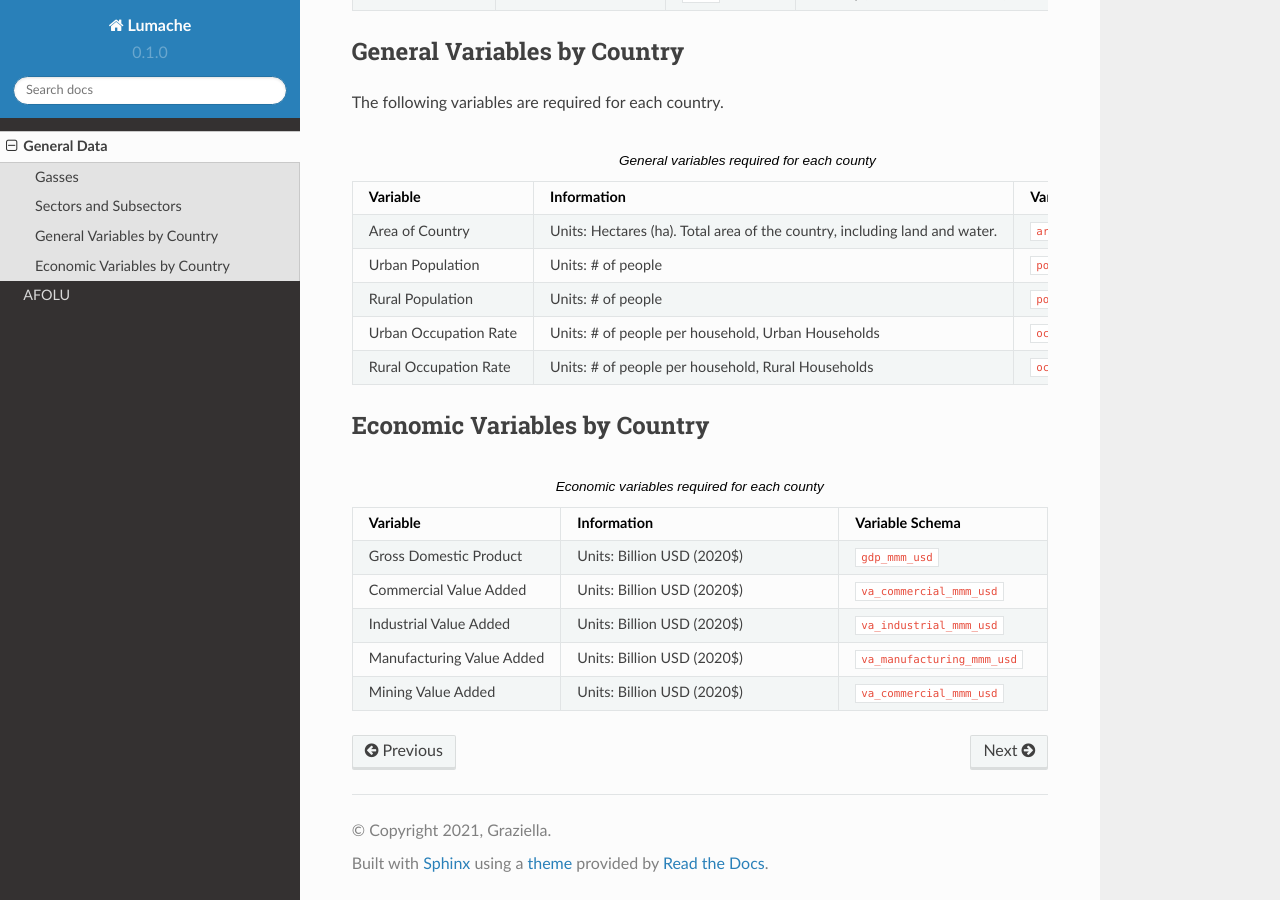
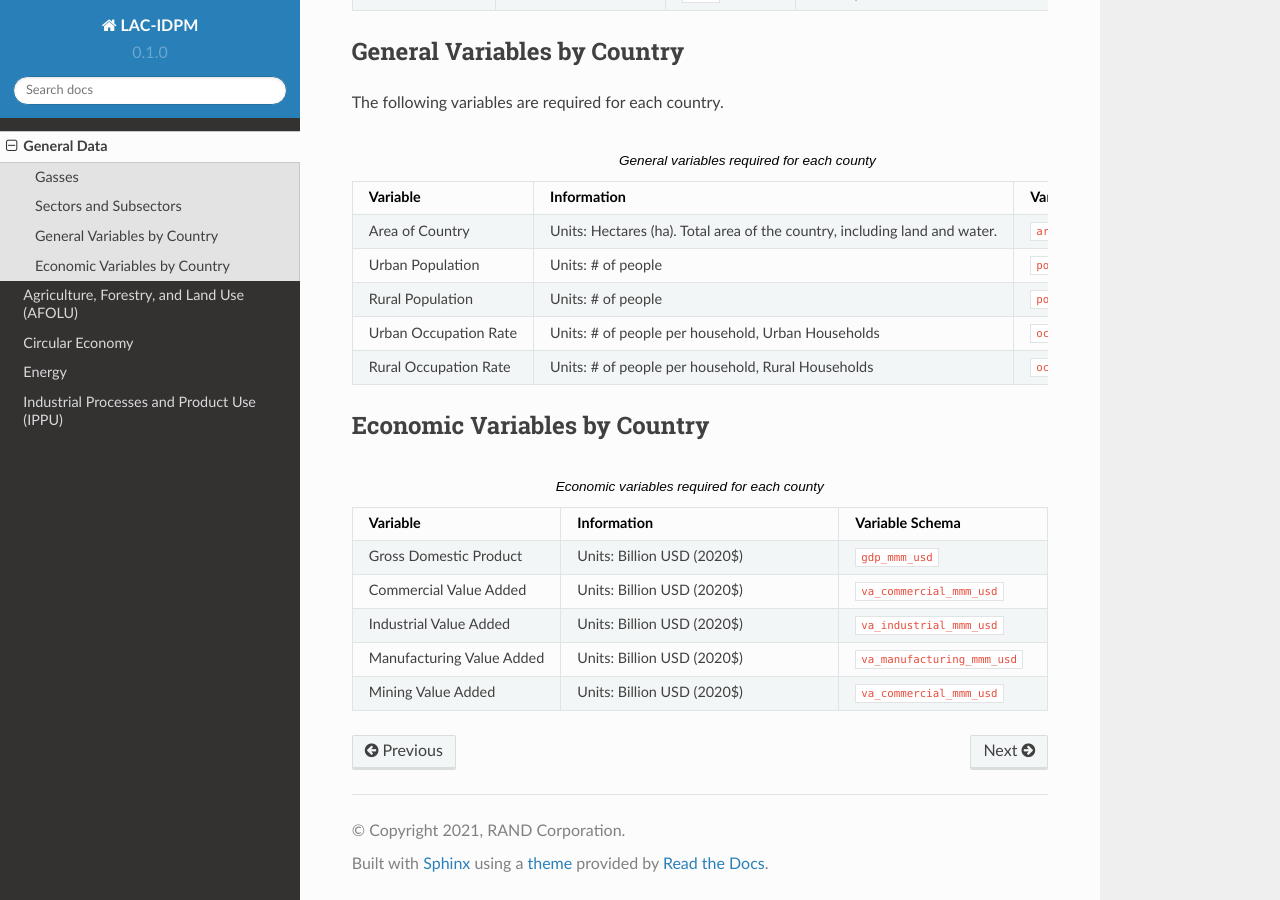
Before and after one commit to jcsyme/lac-tutorial, a Sphinx documentation site: the page built from docs/source/general_data.rst, in a window 1280 px wide and 900 px high, scrolled down 1570 px. Built offline with Sphinx 7.4.7 and the Read the Docs theme 2.0.0, drawn with Linux system fonts in a browser that asks for light colours; pages that are not in the unit, such as notebooks, are missing from menus.

Commit message:
Updated structure

```diff
--- a/docs/source/afolu.rst
+++ b/docs/source/afolu.rst
@@ -1,5 +1,5 @@
-AFOLU
-=====
+Agriculture, Forestry, and Land Use (AFOLU)
+===========================================
 
 .. autosummary::
    :toctree: generated
--- /dev/null
+++ b/docs/source/circular_economy.rst
@@ -0,0 +1,4 @@
+Circular Economy
+================
+
+Circular Economy here
--- a/docs/source/conf.py
+++ b/docs/source/conf.py
@@ -2,9 +2,9 @@
 
 # -- Project information
 
-project = 'Lumache'
-copyright = '2021, Graziella'
-author = 'Graziella'
+project = 'LAC-IDPM'
+copyright = '2021, RAND Corporation'
+author = 'James Syme, Edmundo Molina Perez, Nidhi Kalra'
 
 release = '0.1'
 version = '0.1.0'
--- /dev/null
+++ b/docs/source/dimensions_or_analysis.rst
@@ -0,0 +1,2 @@
+Dimensions of Analysis
+======================
--- /dev/null
+++ b/docs/source/energy.rst
@@ -0,0 +1,2 @@
+Energy
+======
--- /dev/null
+++ b/docs/source/ippu.rst
@@ -0,0 +1,4 @@
+Industrial Processes and Product Use (IPPU)
+===========================================
+
+IPPU here
--- a/docs/source/table_variable_requirements_economic_by_country.csv
+++ /dev/null
@@ -1,6 +0,0 @@
-Variable,Information,Variable Schema
-Gross Domestic Product,Units: Billion USD (2020$),``gdp_mmm_usd``
-Commercial Value Added,Units: Billion USD (2020$),``va_commercial_mmm_usd``
-Industrial Value Added,Units: Billion USD (2020$),``va_industrial_mmm_usd``
-Manufacturing Value Added,Units: Billion USD (2020$),``va_manufacturing_mmm_usd``
-Mining Value Added,Units: Billion USD (2020$),``va_commercial_mmm_usd``
```
Also changed, not shown: docs/source/index.rst (+7 -5 lines), 1 other file.
